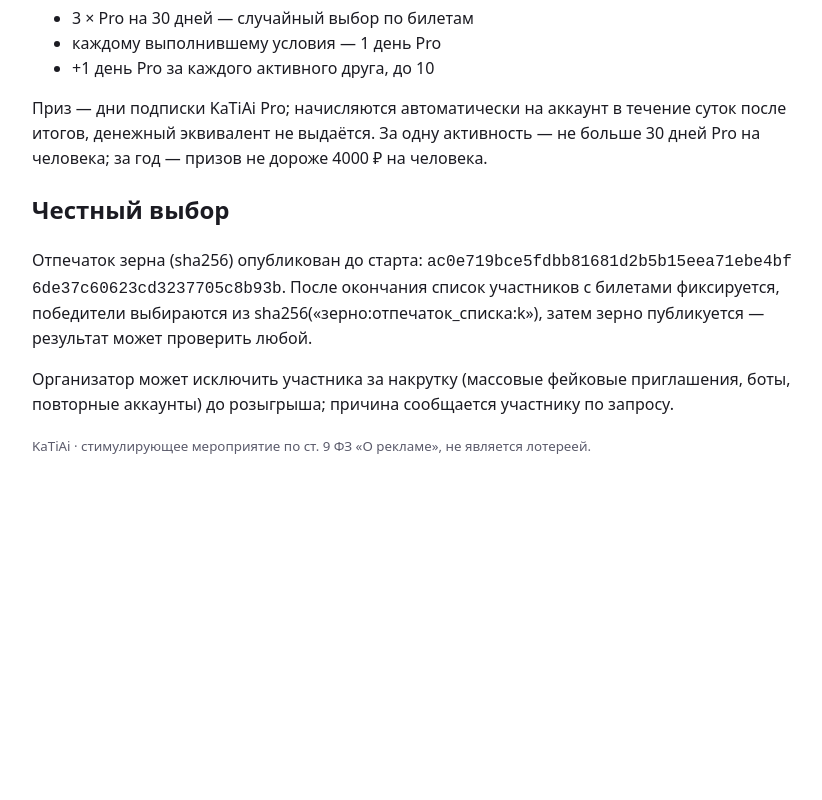
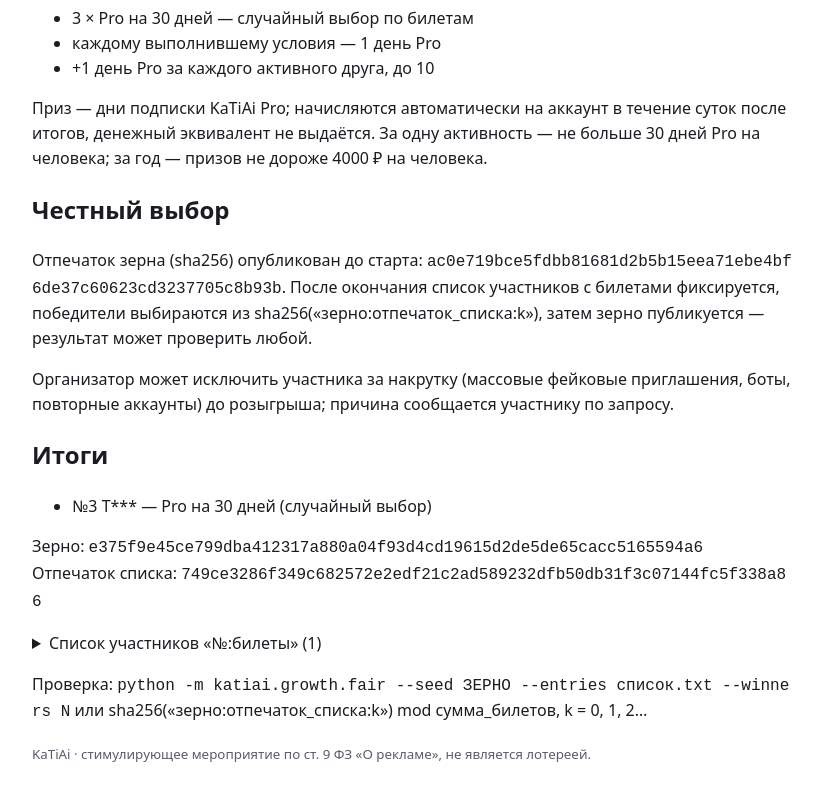
Before and after one commit to gladkovtimoxa-alt/gladkovtimoxa-alt.github.io, a plain HTML site: page quest/q2611a/index.html in a window 1280 px wide. Shown: the part 734-1534 px from the top of the page, without its empty margins (228-1050 px from the left). Before the commit the page ends 1231 px from the top, so only its background shows below. Drawn offline with Linux system fonts and the light colour scheme.

Commit message:
mirror sync 2026-11-18 12:49

```diff
--- a/quest/q2611a/index.html
+++ b/quest/q2611a/index.html
@@ -14,4 +14,4 @@ code,pre{word-break:break-all;white-space:pre-wrap} small{color:var(--muted)}</s
 <h2>Честный выбор</h2>
 <p>Отпечаток зерна (sha256) опубликован до старта: <code>ac0e719bce5fdbb81681d2b5b15eea71ebe4bf6de37c60623cd3237705c8b93b</code>. После окончания список участников с билетами фиксируется, победители выбираются из sha256(«зерно:отпечаток_списка:k»), затем зерно публикуется — результат может проверить любой.</p>
 <p>Организатор может исключить участника за накрутку (массовые фейковые приглашения, боты, повторные аккаунты) до розыгрыша; причина сообщается участнику по запросу.</p>
-<p><small>KaTiAi · стимулирующее мероприятие по ст. 9 ФЗ «О рекламе», не является лотереей.</small></p></body></html>
+<h2>Итоги</h2><ul><li>№3 T*** — Pro на 30 дней (случайный выбор)</li></ul><p>Зерно: <code>e375f9e45ce799dba412317a880a04f93d4cd19615d2de5de65cacc5165594a6</code><br>Отпечаток списка: <code>749ce3286f349c682572e2edf21c2ad589232dfb50db31f3c07144fc5f338a86</code></p><details><summary>Список участников «№:билеты» (1)</summary><pre>3:2</pre></details><p>Проверка: <code>python -m katiai.growth.fair --seed ЗЕРНО --entries список.txt --winners N</code> или sha256(«зерно:отпечаток_списка:k») mod сумма_билетов, k = 0, 1, 2…</p><p><small>KaTiAi · стимулирующее мероприятие по ст. 9 ФЗ «О рекламе», не является лотереей.</small></p></body></html>
```
